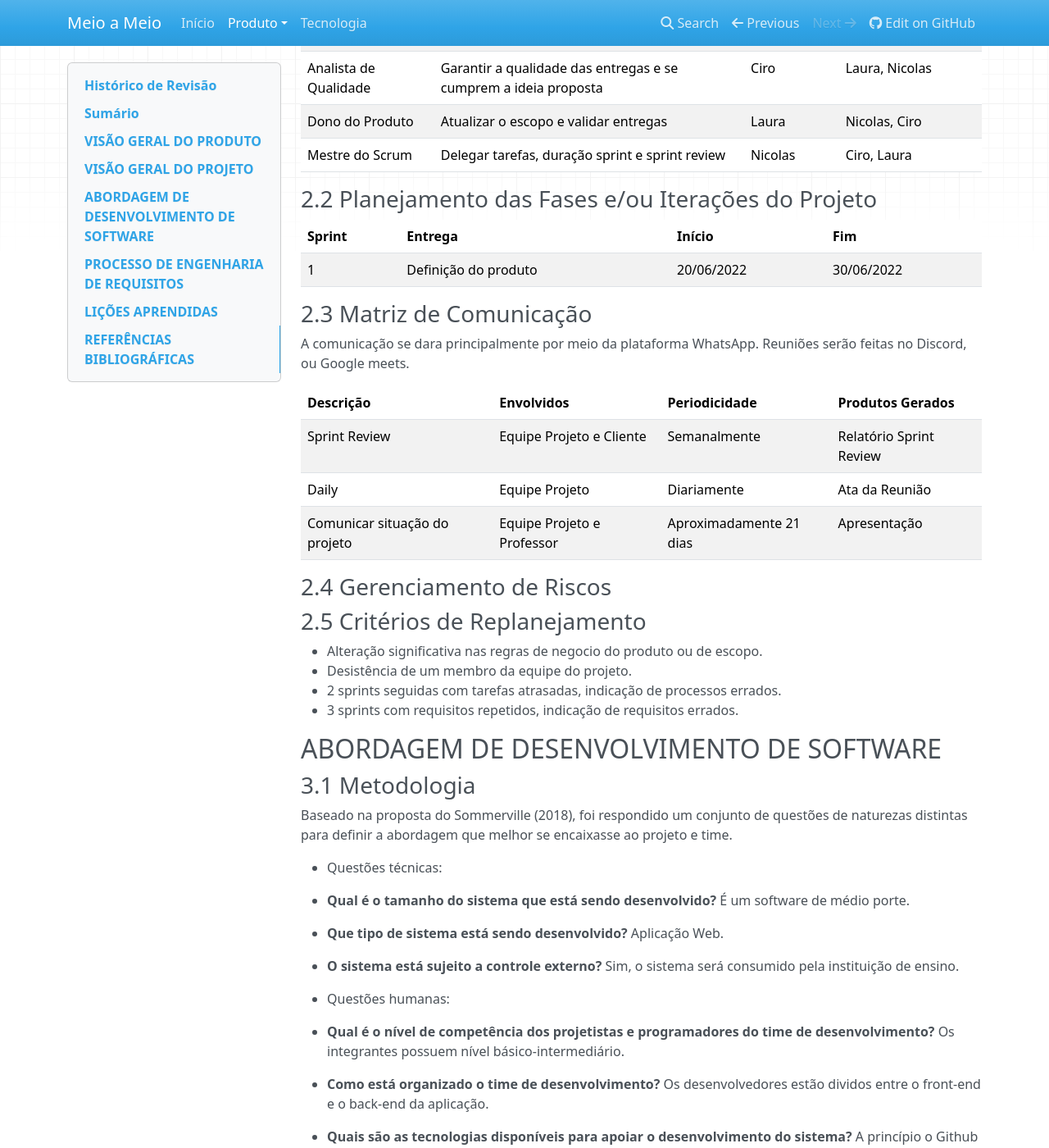
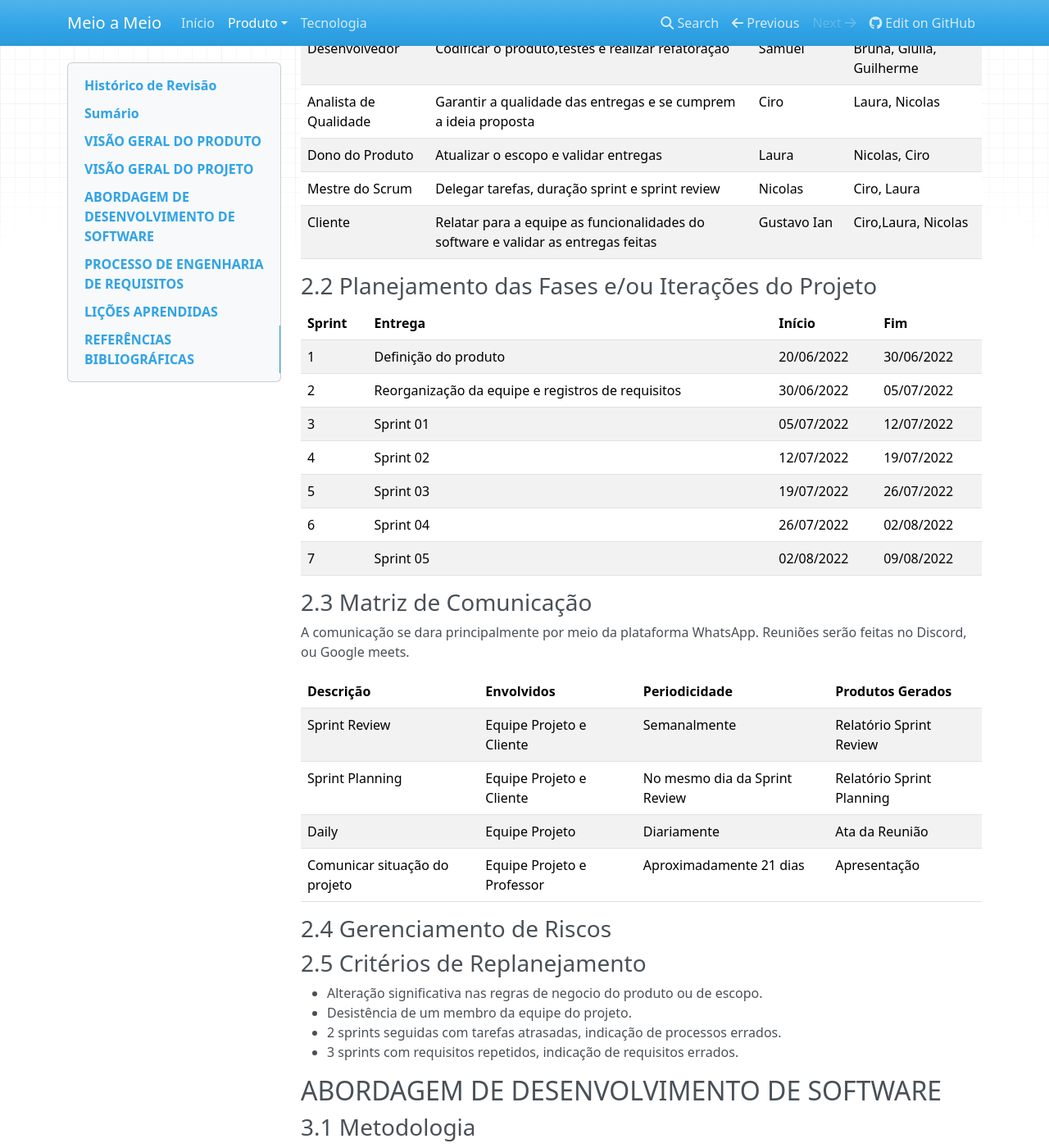
Before and after one commit to mdsreq-fga-unb/2022.1-Meio-a-Meio, an MkDocs documentation site: the page built from docs/ProductVision.md, in a window 1280 px wide and 1400 px high, scrolled down 2102 px. Shown: the whole window at 82% size. Built offline with MkDocs 1.6.1, drawn with Linux system fonts in a browser that asks for light colours; nearby versions of some CDN libraries; some of the changed text lies outside the part shown.

Commit message:
Updated documents

```diff
--- a/docs/ProductVision.md
+++ b/docs/ProductVision.md
@@ -17,6 +17,7 @@
 |30/06/2022 | 0.5 | Adicionada abordagem de software | [Bruna Lima](https://github.com/libruna)|
 |30/06/2022 | 0.6 | Atualização das atividades | [Samuel Sato](https://github.com/samuel-sato)|
 |04/06/2022 | 0.7 | Atualização das atividades | [Samuel Sato](https://github.com/samuel-sato)|
+|05/06/2022 | 0.8 | Atualização das atividades e participantes | [Ciro Costa](https://github.com/ciro-c)|
 
 ## Sumário
 
@@ -80,12 +81,20 @@
 |Analista de Qualidade|Garantir a qualidade das entregas e se cumprem a ideia proposta| Ciro | Laura, Nicolas|
 |Dono do Produto | Atualizar o escopo e validar entregas| Laura | Nicolas, Ciro |
 |Mestre do Scrum | Delegar tarefas, duração sprint e sprint review | Nicolas | Ciro, Laura|
+|Cliente| Relatar para a equipe as funcionalidades do software e validar as entregas feitas | Gustavo Ian | Ciro,Laura, Nicolas |
 
 ### 2.2 Planejamento das Fases e/ou Iterações do Projeto
 
 |Sprint|Entrega|Início|Fim|
 |--|--|--|--|
 |1|Definição do produto|20/06/2022|30/06/2022|
+|2|Reorganização da equipe e registros de requisitos|30/06/2022|05/07/2022|
+|3|Sprint 01|05/07/2022|12/07/2022|
+|4|Sprint 02|12/07/2022|19/07/2022|
+|5|Sprint 03|19/07/2022|26/07/2022|
+|6|Sprint 04|26/07/2022|02/08/2022|
+|7|Sprint 05|02/08/2022|09/08/2022|
+
 
 ### 2.3 Matriz de Comunicação
 
@@ -95,6 +104,7 @@ Reuniões serão feitas no Discord, ou Google meets.
 |Descrição|Envolvidos|Periodicidade|Produtos Gerados
 |--|--|--|--|
 |Sprint Review| Equipe Projeto e Cliente | Semanalmente | Relatório Sprint Review|
+|Sprint Planning| Equipe Projeto e Cliente | No mesmo dia da Sprint Review | Relatório Sprint Planning|
 |Daily | Equipe Projeto | Diariamente | Ata da Reunião |
 |Comunicar situação do projeto| Equipe Projeto e Professor| Aproximadamente 21 dias | Apresentação|
 
```
